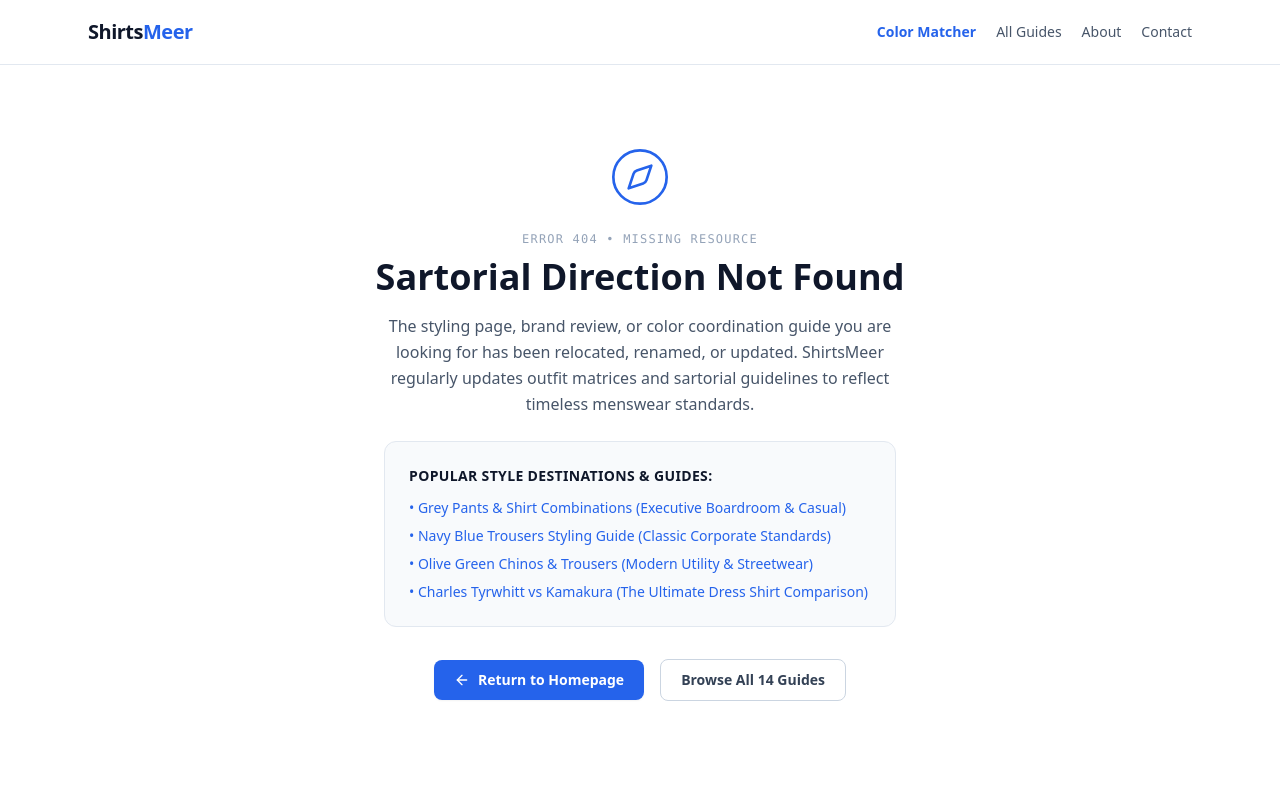
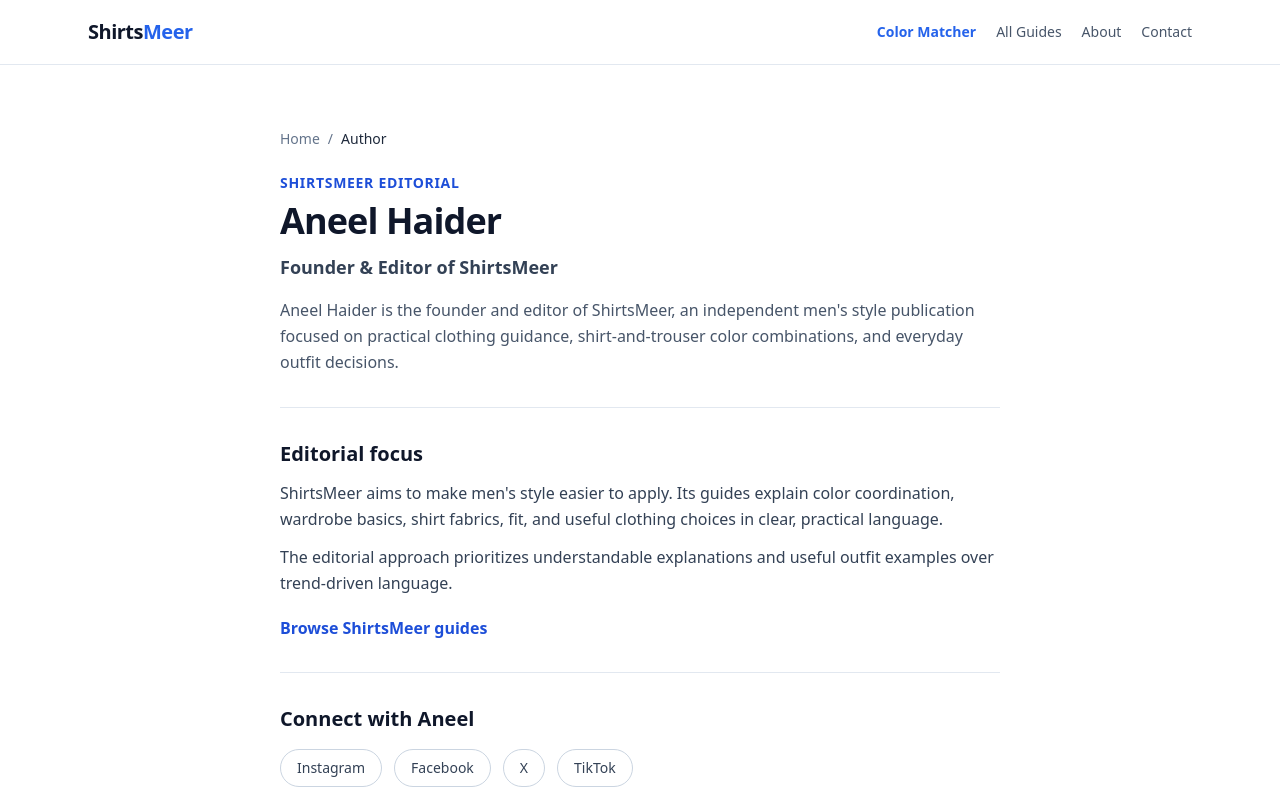
Before and after one commit to aneelhaider266-ship-it/Shirtsmeer, a Next.js app: page /author/aneel-haider in a window 1280 px wide. Before the commit this address had no page. Shown: the top 800 px of the page. Built offline with nearby package versions, Linux system fonts and the light colour scheme.

Commit message:
Create founder author profile page

```diff
--- /dev/null
+++ b/app/author/aneel-haider/page.tsx
@@ -0,0 +1,95 @@
+import type { Metadata } from "next";
+import Link from "next/link";
+import { PersonJsonLd } from "@/components/JsonLd";
+
+export const metadata: Metadata = {
+  title: "Aneel Haider, Founder & Editor of ShirtsMeer",
+  description:
+    "Meet Aneel Haider, Founder & Editor of ShirtsMeer, a men's style publication covering clothing guides, shirt and trouser combinations, and practical outfit advice.",
+  alternates: {
+    canonical: "https://shirtsmeer.com/author/aneel-haider",
+  },
+  openGraph: {
+    type: "profile",
+    url: "https://shirtsmeer.com/author/aneel-haider",
+    title: "Aneel Haider, Founder & Editor of ShirtsMeer",
+    description:
+      "Meet Aneel Haider, Founder & Editor of ShirtsMeer, a men's style publication.",
+  },
+};
+
+const socialLinks = [
+  { label: "Instagram", href: "https://www.instagram.com/aneelhaider2/" },
+  { label: "Facebook", href: "https://www.facebook.com/share/1KbYNNF1sQ/" },
+  { label: "X", href: "https://x.com/Aneel7157791" },
+  { label: "TikTok", href: "https://www.tiktok.com/@aneelhaider014" },
+];
+
+export default function AneelHaiderAuthorPage() {
+  return (
+    <>
+      <PersonJsonLd />
+      <main className="mx-auto max-w-3xl px-4 py-12 sm:px-6 md:py-16">
+        <nav aria-label="Breadcrumb" className="mb-6 text-sm text-slate-500">
+          <Link href="/" className="hover:text-blue-600">Home</Link>
+          <span className="mx-2">/</span>
+          <span className="text-slate-800">Author</span>
+        </nav>
+
+        <header className="border-b border-slate-200 pb-8">
+          <p className="mb-2 text-sm font-semibold uppercase tracking-wider text-blue-700">
+            ShirtsMeer Editorial
+          </p>
+          <h1 className="text-3xl font-extrabold tracking-tight text-slate-900 sm:text-4xl">
+            Aneel Haider
+          </h1>
+          <p className="mt-3 text-lg font-semibold text-slate-700">
+            Founder &amp; Editor of ShirtsMeer
+          </p>
+          <p className="mt-4 leading-relaxed text-slate-600">
+            Aneel Haider is the founder and editor of ShirtsMeer, an independent
+            men's style publication focused on practical clothing guidance,
+            shirt-and-trouser color combinations, and everyday outfit decisions.
+          </p>
+        </header>
+
+        <section className="py-8">
+          <h2 className="text-xl font-bold text-slate-900">Editorial focus</h2>
+          <p className="mt-3 leading-relaxed text-slate-700">
+            ShirtsMeer aims to make men's style easier to apply. Its guides explain
+            color coordination, wardrobe basics, shirt fabrics, fit, and useful
+            clothing choices in clear, practical language.
+          </p>
+          <p className="mt-3 leading-relaxed text-slate-700">
+            The editorial approach prioritizes understandable explanations and
+            useful outfit examples over trend-driven language.
+          </p>
+          <Link
+            href="/blog"
+            className="mt-5 inline-flex font-semibold text-blue-700 hover:underline"
+          >
+            Browse ShirtsMeer guides
+          </Link>
+        </section>
+
+        <section className="border-t border-slate-200 pt-8">
+          <h2 className="text-xl font-bold text-slate-900">Connect with Aneel</h2>
+          <ul className="mt-4 flex flex-wrap gap-3">
+            {socialLinks.map((profile) => (
+              <li key={profile.label}>
+                <a
+                  href={profile.href}
+                  target="_blank"
+                  rel="noopener noreferrer"
+                  className="inline-flex rounded-full border border-slate-300 px-4 py-2 text-sm font-medium text-slate-700 transition-colors hover:border-blue-500 hover:text-blue-700"
+                >
+                  {profile.label}
+                </a>
+              </li>
+            ))}
+          </ul>
+        </section>
+      </main>
+    </>
+  );
+}
```
